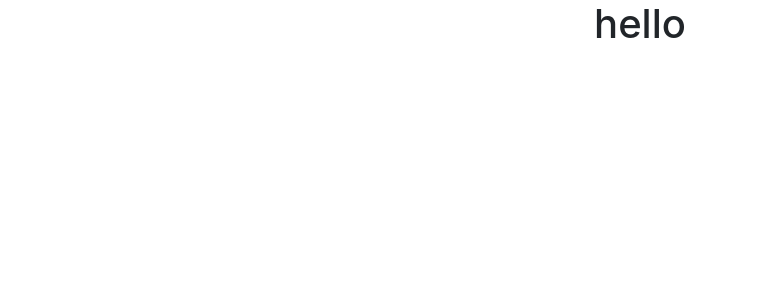
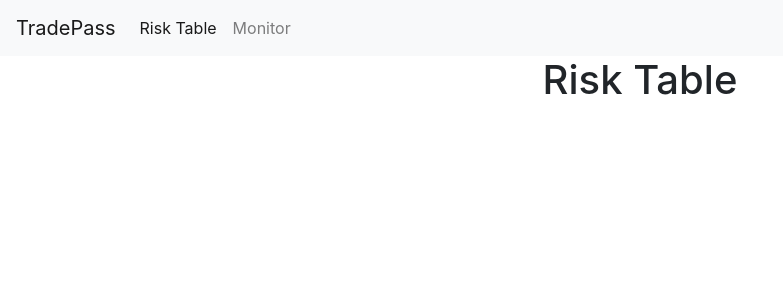
Before and after one commit to tonychenze/bondDebtHistory, a React (Create React App) app: page /risktable in a window 1280 px wide. Shown: the top 300 px of the page, without its empty margins (0-783 px from the left). Built offline with nearby package versions, Linux system fonts and the light colour scheme.

Commit message:
add routing, http service and error log service

```diff
--- a/package.json
+++ b/package.json
@@ -12,6 +12,7 @@
     "prop-types": "^15.6.2",
     "react": "^16.5.2",
     "react-dom": "^16.5.2",
+    "react-router-dom": "^4.3.1",
     "react-scripts": "2.0.4",
     "react-toastify": "^4.1.0"
   },
--- a/src/App.js
+++ b/src/App.js
@@ -1,12 +1,23 @@
 import React, { Component } from "react";
-import logo from "./logo.svg";
+import { Switch, Route, Redirect } from "react-router-dom";
+import { ToastContainer } from "react-toastify";
+import Navigation from "./components/navigation";
+import RiskTable from "./components/risk-table/risk-table";
+import Monitor from "./components/monitor/monitor";
+import "react-toastify/dist/ReactToastify.css";
 import "./App.css";
 
 class App extends Component {
   render() {
     return (
       <div className="App">
-        <h1>hello</h1>
+        <ToastContainer />
+        <Navigation />
+        <Switch>
+          <Route path="/monitor" component={Monitor} />
+          <Route path="/risktable" component={RiskTable} />
+          <Redirect from="/" to="/risktable" />
+        </Switch>
       </div>
     );
   }
--- /dev/null
+++ b/src/components/monitor/monitor.jsx
@@ -0,0 +1,6 @@
+import React from "react";
+const Monitor = props => {
+  return <h1>Monitor</h1>;
+};
+
+export default Monitor;
--- /dev/null
+++ b/src/components/navigation.jsx
@@ -0,0 +1,39 @@
+import React from "react";
+import { Link, NavLink } from "react-router-dom";
+const Navigation = () => {
+  return (
+    <nav className="navbar navbar-expand-lg navbar-light bg-light">
+      <Link className="navbar-brand" to="/">
+        TradePass
+      </Link>
+      <button
+        className="navbar-toggler"
+        type="button"
+        data-toggle="collapse"
+        data-target="#navbarNav"
+        aria-controls="navbarNav"
+        aria-expanded="false"
+        aria-label="Toggle navigation"
+      >
+        <span className="navbar-toggler-icon" />
+      </button>
+
+      <div className="collapse navbar-collapse" id="navbarNav">
+        <ul className="navbar-nav">
+          <li className="nav-item">
+            <NavLink className="nav-link" to="/risktable">
+              Risk Table
+            </NavLink>
+          </li>
+          <li className="nav-item">
+            <NavLink className="nav-link" to="/monitor">
+              Monitor
+            </NavLink>
+          </li>
+        </ul>
+      </div>
+    </nav>
+  );
+};
+
+export default Navigation;
--- /dev/null
+++ b/src/components/risk-table/risk-table.jsx
@@ -0,0 +1,6 @@
+import React from "react";
+const RiskTable = props => {
+  return <h1>Risk Table</h1>;
+};
+
+export default RiskTable;
--- a/src/index.js
+++ b/src/index.js
@@ -1,11 +1,19 @@
 import React from "react";
 import ReactDOM from "react-dom";
+import { BrowserRouter } from "react-router-dom";
+import logger from "./services/logService";
 import App from "./App";
 import * as serviceWorker from "./serviceWorker";
+import "bootstrap/dist/css/bootstrap.css";
 import "./index.css";
-import "bootstrap/dist/css/bootstrap.css";
 
-ReactDOM.render(<App />, document.getElementById("root"));
+logger.init();
+ReactDOM.render(
+  <BrowserRouter>
+    <App />
+  </BrowserRouter>,
+  document.getElementById("root")
+);
 
 // If you want your app to work offline and load faster, you can change
 // unregister() to register() below. Note this comes with some pitfalls.
--- /dev/null
+++ b/src/services/logService.js
@@ -0,0 +1,13 @@
+import * as Sentry from "@sentry/browser";
+
+function init() {
+  Sentry.init({
+    dsn: "https://275326438a104c52b6468660258584ad@sentry.io/1293248"
+  });
+}
+
+function log(error) {
+  Sentry.captureException(error);
+}
+
+export default { init, log };
```
Also changed, not shown: src/services/httpService.js (added, +20 -0 lines), 1 other file (tests, documents, lock files or other folders).
